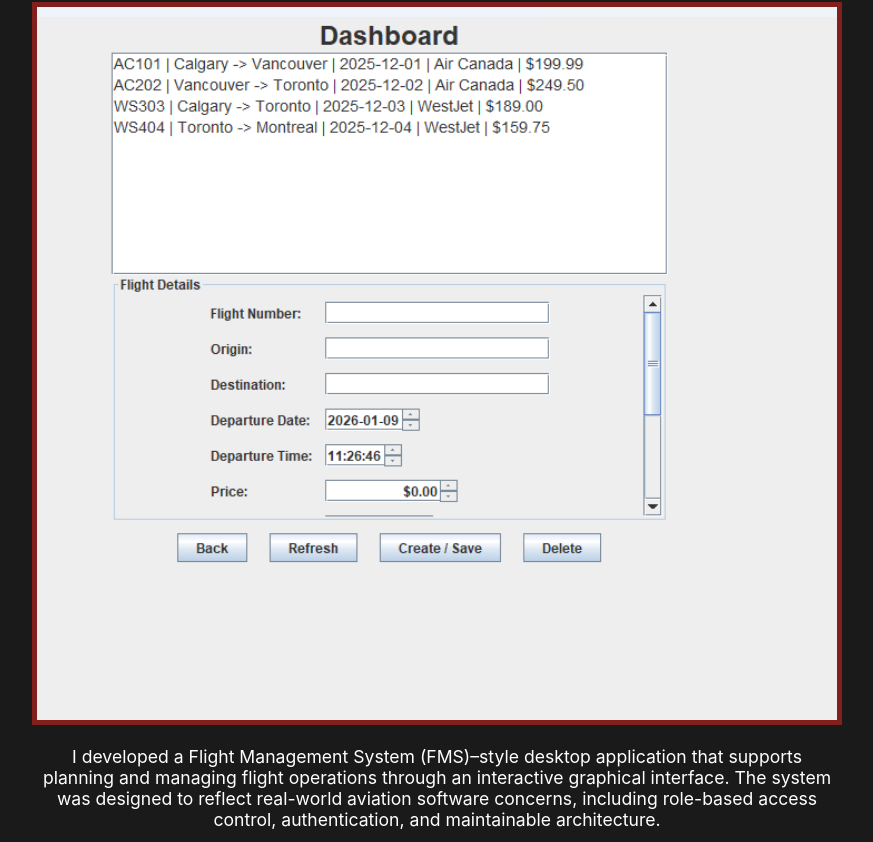
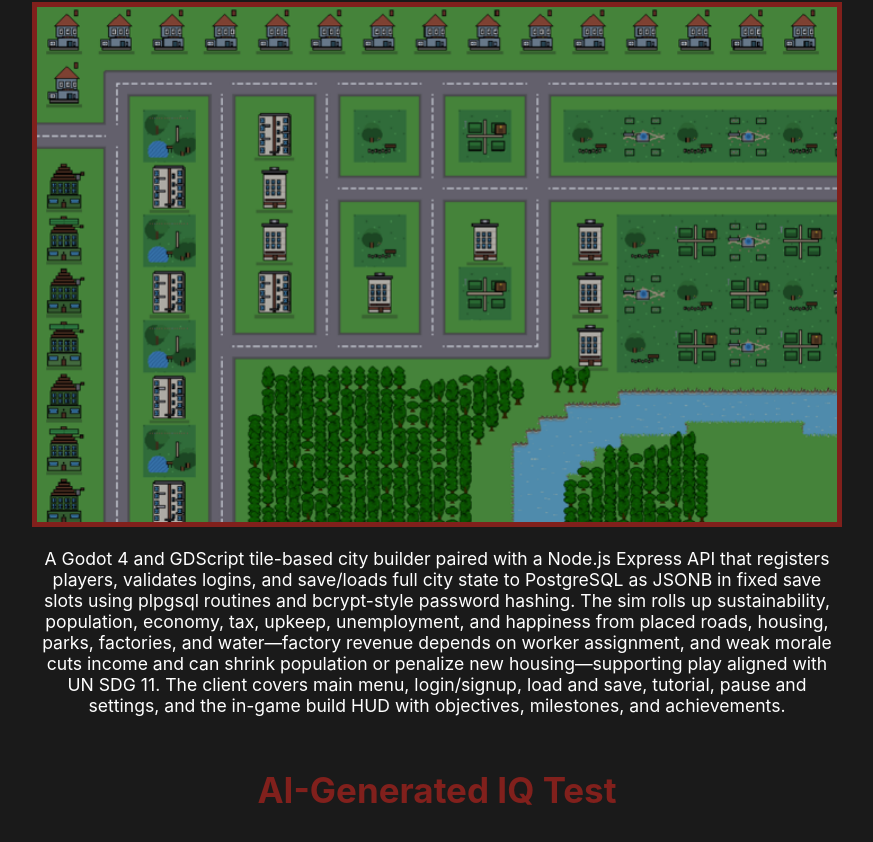
Before and after one commit to LReed03/portfolio, a React (Create React App) app: page / in a window 1280 px wide. Shown: the part 1955-2797 px from the top of the page, without its empty margins (203-1076 px from the left). Built offline with nearby package versions, Linux system fonts and the light colour scheme.

Commit message:
Refactor code structure for improved readability and maintainability

```diff
--- a/src/Projects.js
+++ b/src/Projects.js
@@ -5,12 +5,22 @@ import courseTrack from './Images/coursetrack.png';
 import powerlifting from './Images/powerlifting.png';
 import ensfUml from './Images/ENSF380UML.png';
 import fms from './Images/fms.png'
+import iq from './Images/iqtestapp.png'
+import sb from './Images/sustainabuilder.png'
 
 
 function Projects(){
     return(
         <div className="projects-container">
             <h2>Projects</h2>
+            <ProjectItem img={sb}
+            url={"https://github.com/LReed03/seng401-city-sim"}
+            description={"A Godot 4 and GDScript tile-based city builder paired with a Node.js Express API that registers players, validates logins, and save/loads full city state to PostgreSQL as JSONB in fixed save slots using plpgsql routines and bcrypt-style password hashing. The sim rolls up sustainability, population, economy, tax, upkeep, unemployment, and happiness from placed roads, housing, parks, factories, and water—factory revenue depends on worker assignment, and weak morale cuts income and can shrink population or penalize new housing—supporting play aligned with UN SDG 11. The client covers main menu, login/signup, load and save, tutorial, pause and settings, and the in-game build HUD with objectives, milestones, and achievements."}
+            title={"SustainaBuilder"}/>
+            <ProjectItem img={iq}
+            url={"https://github.com/VLukeC/iqtestapp"}
+            description = {"A React Router (TypeScript) and Tailwind front end paired with a Flask API that uses Google Gemini to generate text-only multiple-choice IQ-style questions and to produce scored results with an estimated IQ and explanation. Supabase handles authentication and stores profiles, user quiz preferences, and completed attempts in PostgreSQL with row-level policies so each user only sees their own data, with routes for home, quiz, results, history, account, login, signup, and password reset."}
+            title={"AI-Generated IQ Test"}/>
             <ProjectItem img={fms}
             url={"https://github.com/LReed03/ENSF480-Final-Project"}
             description={"I developed a Flight Management System (FMS)–style desktop application that supports planning and managing flight operations through an interactive graphical interface. The system was designed to reflect real-world aviation software concerns, including role-based access control, authentication, and maintainable architecture."}
```
Also changed, not shown: src/Images/iqtestapp.png (added), src/Images/sustainabuilder.png (added).
